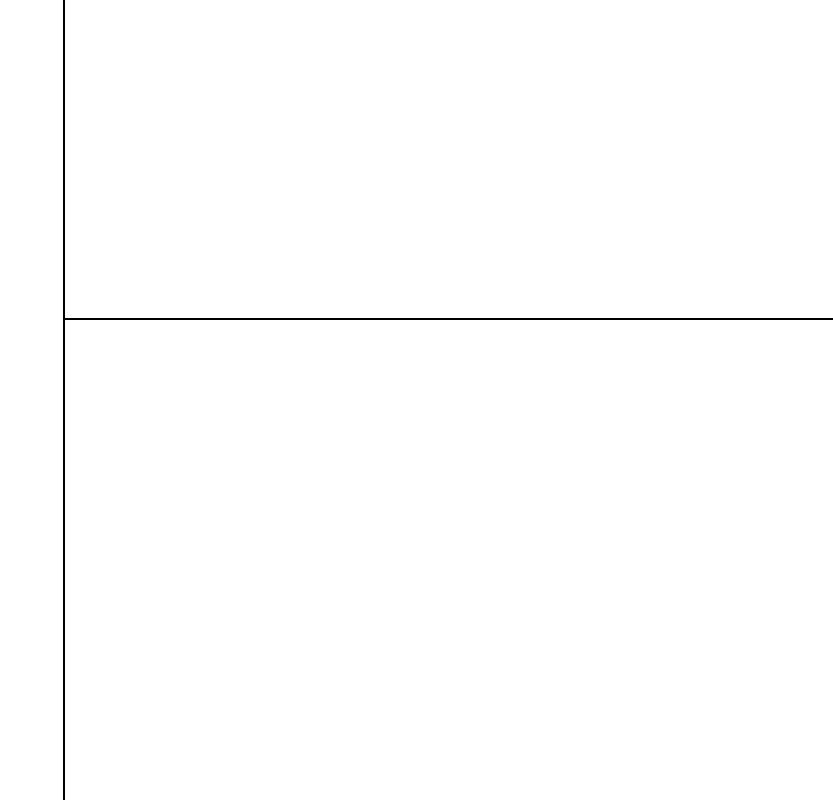
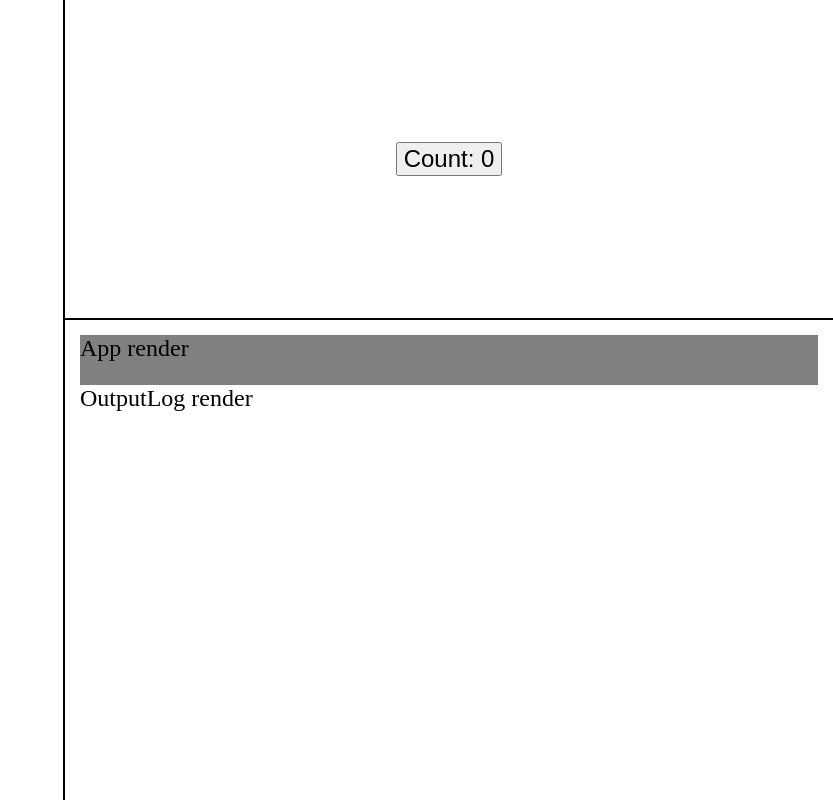
Before and after one commit to MNewbigging/mobx-examples, a React app: page / in a window 1280 px wide. Shown: the whole page, without its empty margins (447-1280 px from the left). Built offline with nearby package versions, Linux system fonts and the light colour scheme.

Commit message:
more layout, log

```diff
--- a/src/App.tsx
+++ b/src/App.tsx
@@ -13,20 +13,20 @@ interface AppProps {
 }
 
 export const App: React.FC<AppProps> = observer(({ appState }) => {
-  console.log('App render');
+  appState.logger.print('App render');
 
   return (
     <div className='full-size center-content'>
-      <div className='full-size one-row split-40-60'>
-        <div className='border-right'>
+      <div className='full-size one-row'>
+        <div className='flex-40 border-right'>
           <List />
         </div>
-        <div className='list split-40-60'>
-          <div className='border-bottom'>
-            <Controls />
+        <div className='flex-60 list'>
+          <div className='flex-40 border-bottom'>
+            <Controls appState={appState} />
           </div>
-          <div>
-            <OutputLog />
+          <div className='flex-60'>
+            <OutputLog logger={appState.logger} />
           </div>
         </div>
       </div>
--- a/src/AppState.ts
+++ b/src/AppState.ts
@@ -1,7 +1,9 @@
 import { action, makeObservable, observable } from 'mobx';
+import { Logger } from './state/Logger';
 
 export class AppState {
   public count = 0;
+  public logger = new Logger();
 
   constructor() {
     makeObservable(this, {
--- a/src/app.scss
+++ b/src/app.scss
@@ -14,14 +14,12 @@
   flex-wrap: nowrap;
 }
 
-.split-40-60 {
-  div:first-child {
-    flex: 0 0 40%;
-  }
+.flex-40 {
+  flex: 0 0 40%;
+}
 
-  div:nth-child(2) {
-    flex: 0 0 60%;
-  }
+.flex-60 {
+  flex: 0 0 60%;
 }
 
 .border-bottom {
@@ -36,3 +34,11 @@
   display: flex;
   flex-direction: column;
 }
+
+.bold {
+  font-weight: bold;
+}
+
+.pad15 {
+  padding: 15px;
+}
--- a/src/components/controls/Controls.tsx
+++ b/src/components/controls/Controls.tsx
@@ -1,7 +1,17 @@
 import './controls.scss';
 
 import React from 'react';
+import { AppState } from '../../AppState';
+import { observer } from 'mobx-react-lite';
 
-export const Controls: React.FC = () => {
-  return <div></div>;
-};
+interface ControlsProps {
+  appState: AppState;
+}
+
+export const Controls: React.FC<ControlsProps> = observer(({ appState }) => {
+  return (
+    <div className='full-size center-content'>
+      <button onClick={appState.incrementCount}>Count: {appState.count}</button>
+    </div>
+  );
+});
--- /dev/null
+++ b/src/components/output-log-item/OutputLogItem.tsx
@@ -0,0 +1,16 @@
+import './output-log-item.scss';
+
+import React from 'react';
+import { Log } from '../../state/Logger';
+
+interface OutputLogItemProps {
+  log: Log;
+  altBackground: boolean;
+}
+
+export const OutputLogItem: React.FC<OutputLogItemProps> = ({ log, altBackground }) => {
+  const altBackgroundClass = altBackground ? 'alt-bg' : '';
+  const classes = ['log-item', altBackgroundClass];
+
+  return <div className={classes.join(' ')}>{log.message}</div>;
+};
--- /dev/null
+++ b/src/components/output-log-item/output-log-item.scss
@@ -0,0 +1,7 @@
+.log-item {
+  height: 50px;
+}
+
+.alt-bg {
+  background-color: grey;
+}
--- a/src/components/output-log/OutputLog.tsx
+++ b/src/components/output-log/OutputLog.tsx
@@ -1,7 +1,22 @@
 import './output-log.scss';
 
 import React from 'react';
+import { observer } from 'mobx-react-lite';
+import { Logger } from '../../state/Logger';
+import { OutputLogItem } from '../output-log-item/OutputLogItem';
 
-export const OutputLog: React.FC = () => {
-  return <div></div>;
-};
+interface OutputLogProps {
+  logger: Logger;
+}
+
+export const OutputLog: React.FC<OutputLogProps> = observer(({ logger }) => {
+  logger.print('OutputLog render');
+
+  return (
+    <div className='full-size list pad15'>
+      {logger.logs.map((log, index) => (
+        <OutputLogItem log={log} altBackground={index % 2 === 0} />
+      ))}
+    </div>
+  );
+});
--- a/src/index.scss
+++ b/src/index.scss
@@ -13,6 +13,8 @@ html {
 *::after,
 * {
   box-sizing: inherit;
+
+  font-size: 24px;
 }
 
 #app-root {
--- /dev/null
+++ b/src/state/Logger.ts
@@ -0,0 +1,20 @@
+import { action, makeObservable, observable } from 'mobx';
+
+export interface Log {
+  message: string;
+}
+
+export class Logger {
+  logs: Log[] = [];
+
+  constructor() {
+    makeObservable(this, {
+      logs: observable,
+      print: action,
+    });
+  }
+
+  print(message: string) {
+    this.logs.push({ message });
+  }
+}
```
